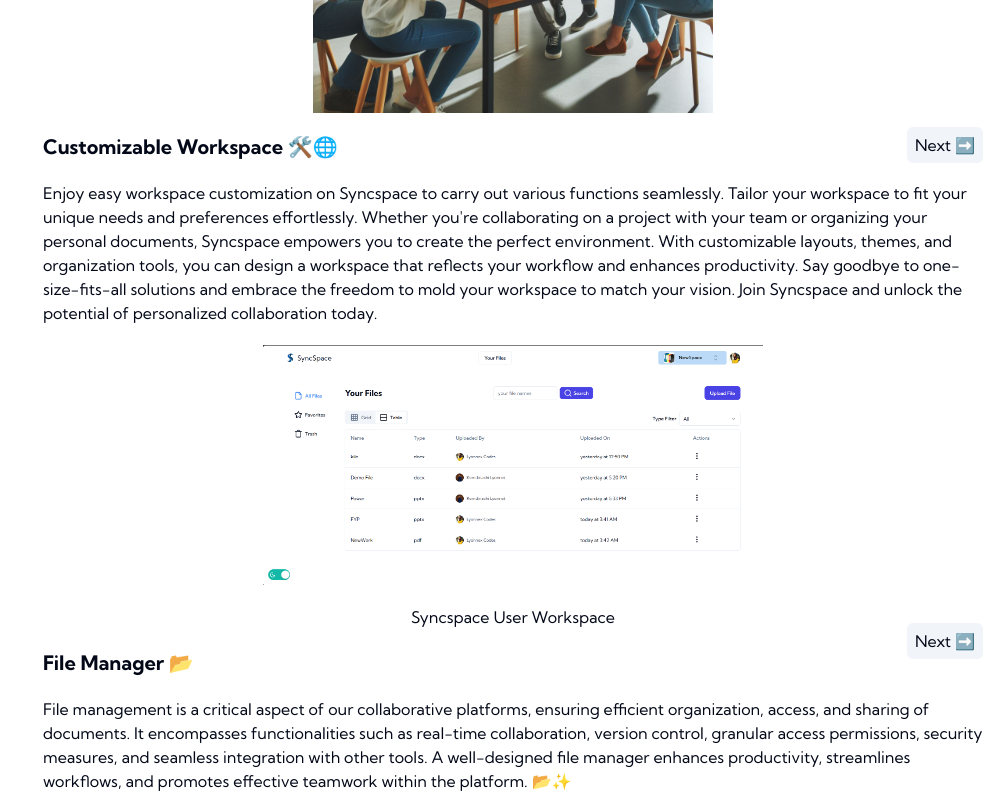
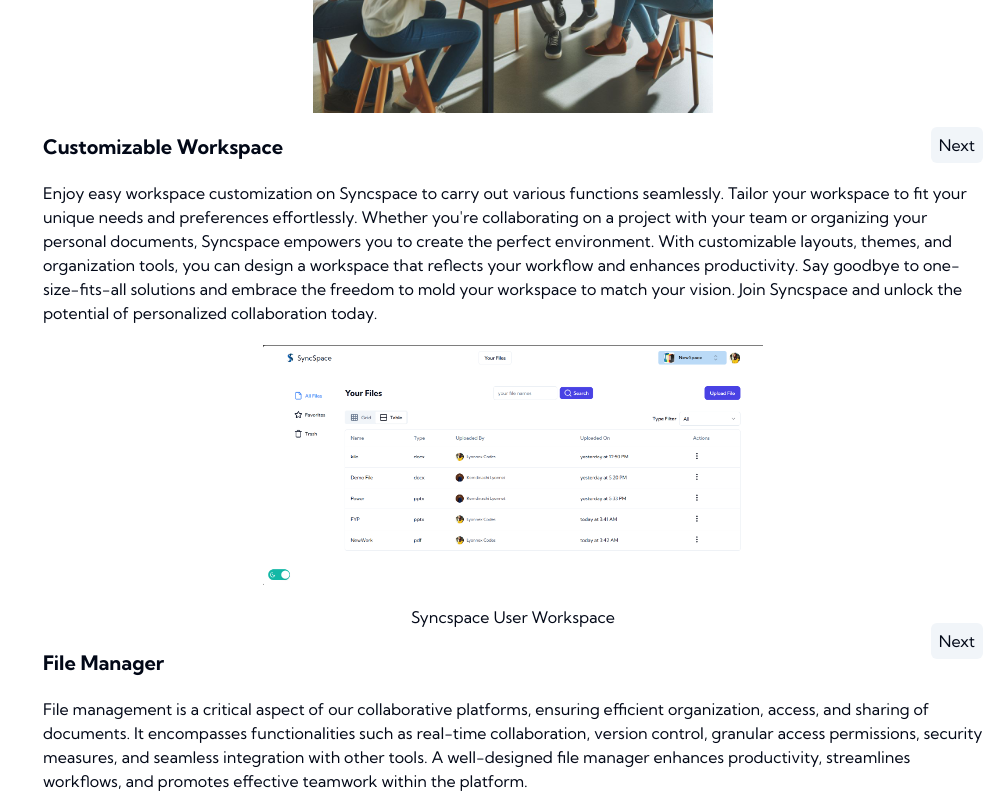
Before and after one commit to kymsoft/FileSpace, a Next.js app: page /docs/features in a window 1280 px wide. Shown: the part 1280-2080 px from the top of the page, without its empty margins (277-1280 px from the left). Built offline with nearby package versions, Linux system fonts and the light colour scheme; no server answers.

Commit message:
Final Commit Project

```diff
--- a/src/app/docs/features/collaboration/page.tsx
+++ b/src/app/docs/features/collaboration/page.tsx
@@ -30,7 +30,7 @@
       </div>
       <div className="absolute right-5">
         <Link href="../features/security" className="cursor-pointer p-2 bg-secondary rounded-md" >
-          Next ➡️
+          Next
         </Link>
       </div>
     </div>
--- a/src/app/docs/features/create-organization/page.tsx
+++ b/src/app/docs/features/create-organization/page.tsx
@@ -4,7 +4,7 @@
 export default function CreateSpace() {
   return (
     <div className="mx-10">
-        <h1 className="text-xl font-bold my-5">Create Organizations🖥️</h1>
+        <h1 className="text-xl font-bold my-5">Create Organizations</h1>
       <p>
       "Organizations" are workspaces where users can carry out various functions.
       Bring together teams, projects, and documents under one virtual
@@ -35,7 +35,7 @@
           </div>
           <div className="absolute right-5">
         <Link href="../features/productivity" className="cursor-pointer p-2 bg-secondary rounded-md" >
-          Next ➡️
+          Next
         </Link>
       </div>
 
--- a/src/app/docs/features/customizable-workspace/page.tsx
+++ b/src/app/docs/features/customizable-workspace/page.tsx
@@ -4,7 +4,7 @@
 export default function Customizer() {
   return (
     <div className="mx-10">
-        <h1 className="text-xl font-bold my-5">Customizable Workspace 🛠️🌐</h1>
+        <h1 className="text-xl font-bold my-5">Customizable Workspace</h1>
       <p>
         Enjoy easy workspace customization on Syncspace to carry
         out various functions seamlessly. Tailor your workspace to fit your
@@ -28,7 +28,7 @@
           <p className="text-center">Syncspace User Workspace</p>
           <div className="absolute right-5">
         <Link href="../features/create-organization" className="cursor-pointer p-2 bg-secondary rounded-md" >
-          Next ➡️
+          Next
         </Link>
       </div>
     </div>
--- a/src/app/docs/features/docs-manager/page.tsx
+++ b/src/app/docs/features/docs-manager/page.tsx
@@ -5,7 +5,7 @@
 
   return (
     <div className="mx-10">
-      <h1 className="text-xl font-bold my-5">File Manager 📂</h1>
+      <h1 className="text-xl font-bold my-5">File Manager</h1>
       <div>
         <p>
           File management is a critical aspect of our collaborative platforms,
@@ -14,7 +14,7 @@
           control, granular access permissions, security measures, and seamless
           integration with other tools. A well-designed file manager enhances
           productivity, streamlines workflows, and promotes effective teamwork
-          within the platform. 📂✨
+          within the platform.
         </p>
       </div>
 
@@ -100,7 +100,7 @@
       </div>
       <div className="absolute right-5">
         <Link href="../features/customizable-workspace" className="cursor-pointer p-2 bg-secondary rounded-md" >
-          Next ➡️
+          Next
         </Link>
       </div>
     </div>
--- a/src/app/docs/features/productivity/page.tsx
+++ b/src/app/docs/features/productivity/page.tsx
@@ -4,7 +4,7 @@
 export default function Productivity() {
   return (
     <div className="mx-10">
-      <h1 className="text-xl font-bold my-5">Boost Project Productivity 🛠️</h1>
+      <h1 className="text-xl font-bold my-5">Boost Project Productivity</h1>
       <p>
         Syncspace revolutionizes project productivity by providing a
         comprehensive suite of tools designed to streamline collaboration and
@@ -32,7 +32,7 @@
       </div>
       <div className="absolute right-5">
         <Link href="../features/collaboration" className="cursor-pointer p-2 bg-secondary rounded-md" >
-          Next ➡️
+          Next
         </Link>
       </div>
     </div>
```
